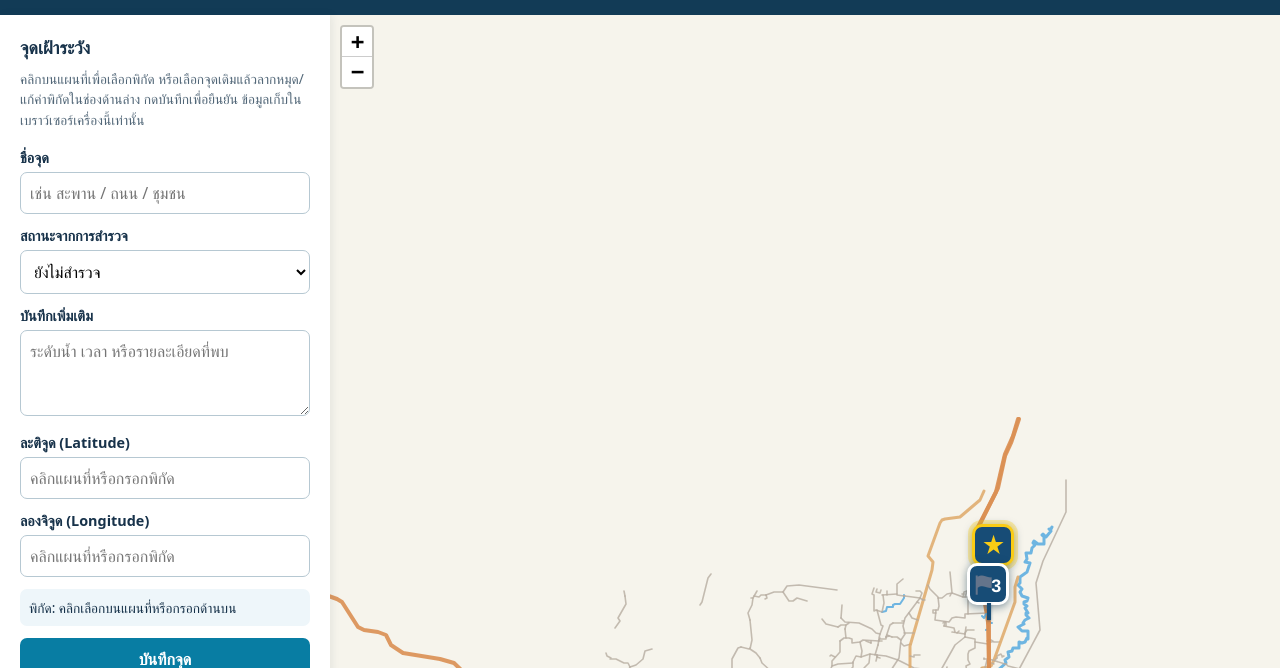
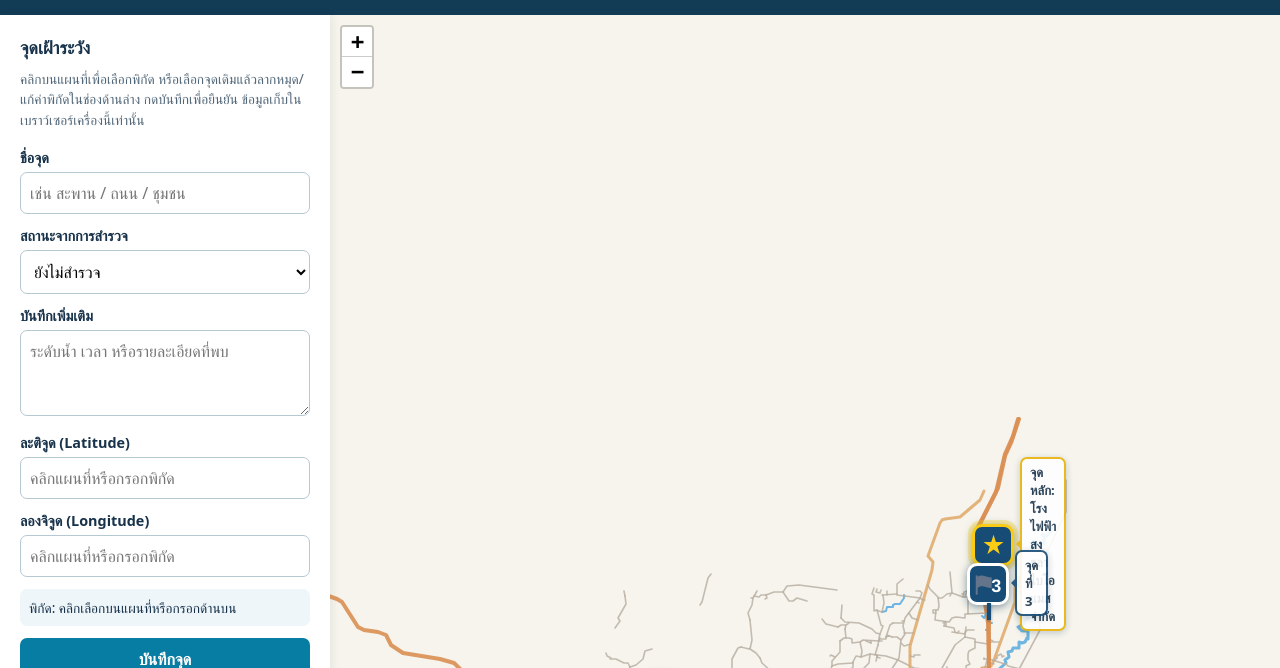
Before and after one commit to itskb-Room/songkhla-flood-watch, a plain HTML site: page index.html in a window 1280 px wide. Shown: the part 73-741 px from the top of the page. Drawn offline with Linux system fonts and the light colour scheme.

Commit message:
Label monitoring points on the map

```diff
--- a/index.html
+++ b/index.html
@@ -39,6 +39,10 @@
     .flag-marker .flag-symbol { font-size: 23px; }
     .flag-marker.primary { border-color: #facc15; box-shadow: 0 0 0 4px #facc1555, 0 2px 9px #123b5688; }
     .flag-marker.primary .flag-symbol { color: #facc15 !important; }
+    .leaflet-tooltip.point-label { background: #fff; color: #17324a; border: 2px solid #174c76; border-radius: 7px; box-shadow: 0 2px 7px #123b5644; font: 700 13px system-ui, sans-serif; white-space: normal; max-width: 230px; padding: 4px 8px; }
+    .leaflet-tooltip.point-label.primary-label { border-color: #eab308; }
+    .leaflet-tooltip-right.point-label::before { border-right-color: #174c76; }
+    .leaflet-tooltip-right.point-label.primary-label::before { border-right-color: #eab308; }
     .rain-marker { display: grid; place-items: center; width: 32px; height: 32px; border: 2px solid white; border-radius: 50%; background: #2563eb; color: white; box-shadow: 0 1px 7px #123b5688; font-size: 19px; }
     .rain-marker.has-value { width: auto; min-width: 48px; padding: 0 5px; font-size: 12px; white-space: nowrap; }
     .rain-info { padding: 8px; margin: 6px 0; background: #eef5ff; border-radius: 7px; }
@@ -249,6 +253,12 @@
           title: `${p.name} (ลากเพื่อแก้พิกัด)`
         }).addTo(layer);
         markers.set(p.id, marker);
+        const label = document.createElement('span'); label.textContent = p.name;
+        marker.bindTooltip(label, {
+          permanent: true, direction: 'right',
+          offset: isStartingPoint ? [21, -39] : [12, -9],
+          className: `point-label${isPrimary ? ' primary-label' : ''}`
+        });
         const popup = document.createElement('div');
         const title = document.createElement('strong'); title.textContent = p.name;
         const detail = document.createElement('p'); detail.textContent = `${labels[p.status] || labels.unknown}${p.note ? ' — ' + p.note : ''}`;
```
